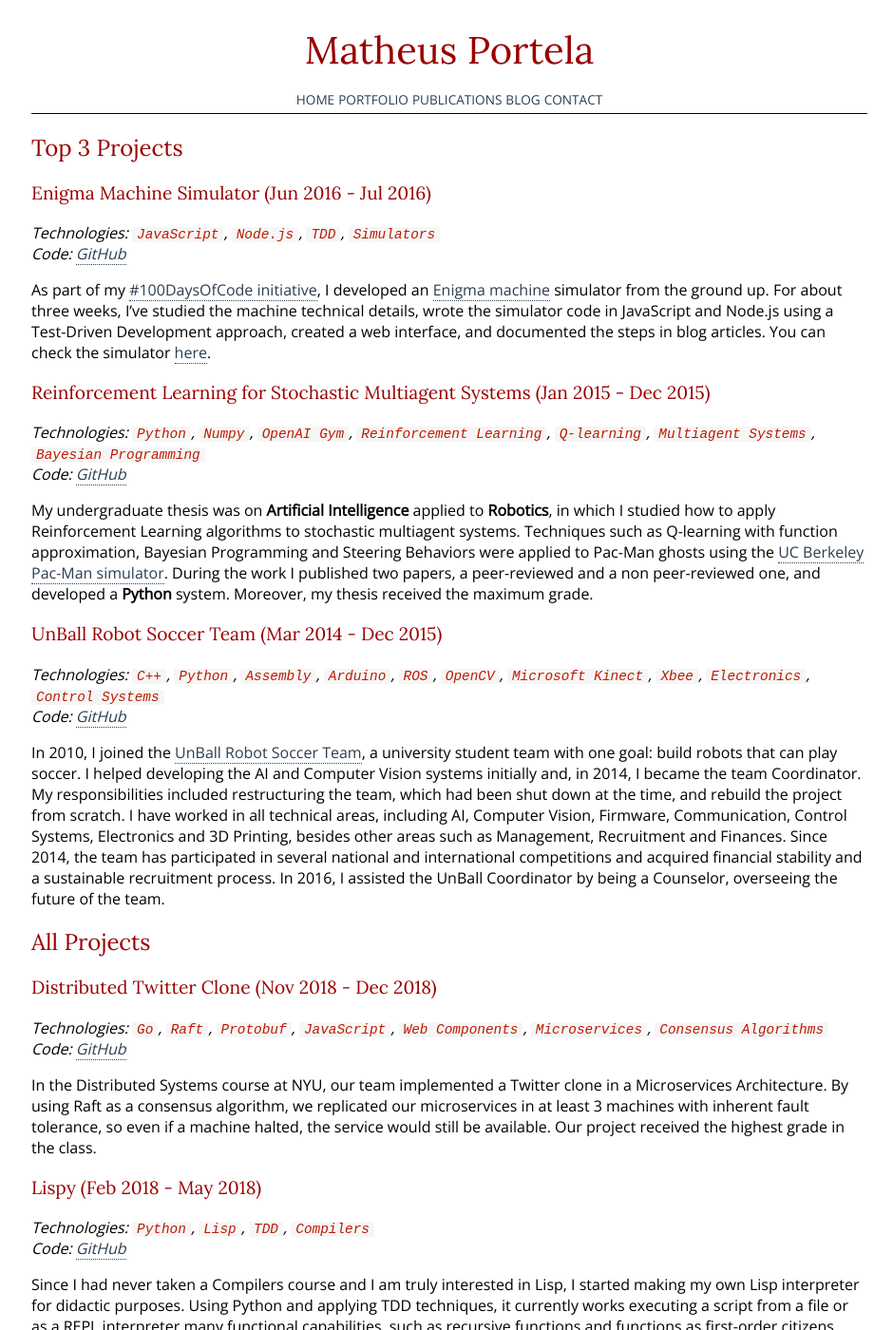
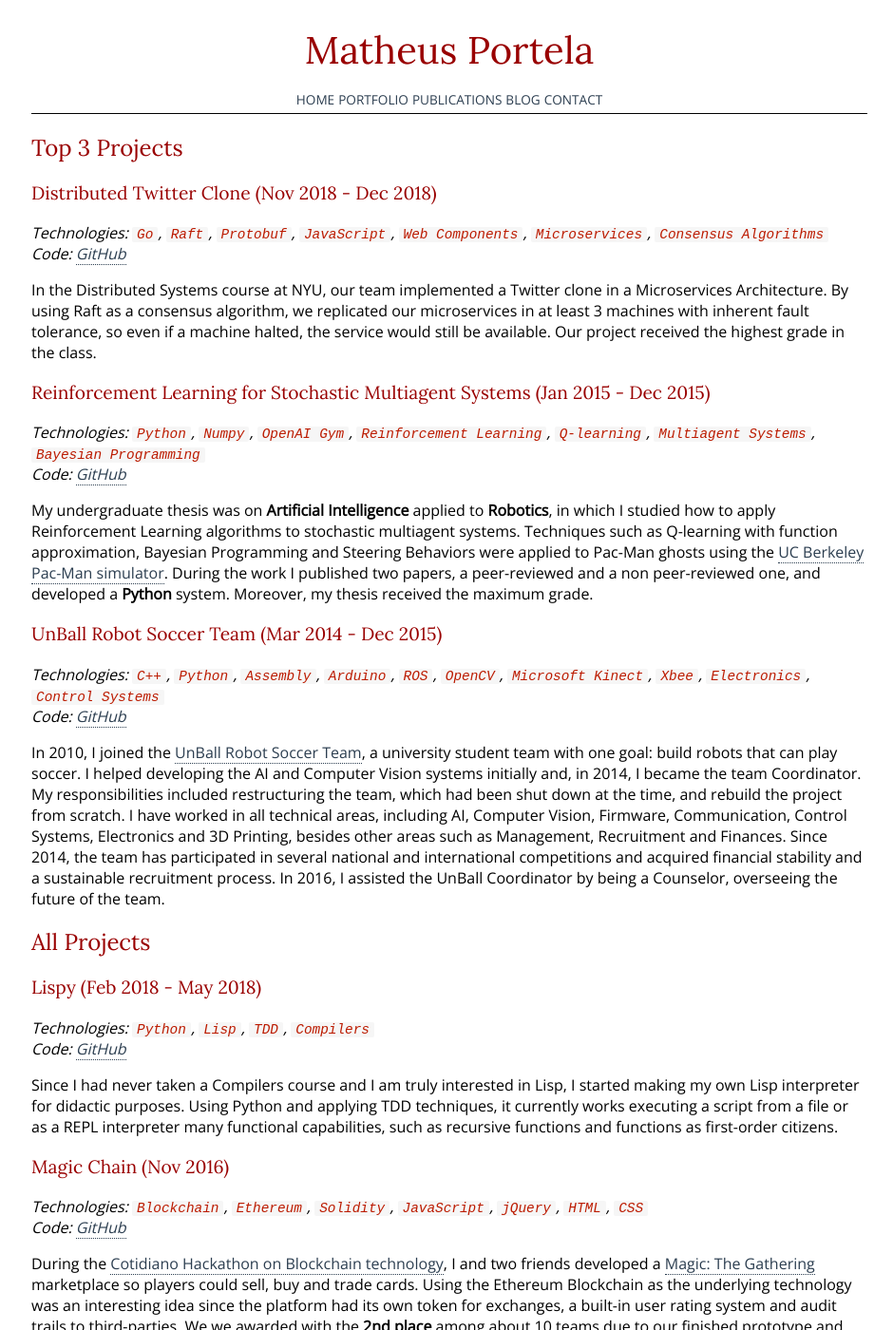
Before and after one commit to matheusportela/matheusportela.github.io, a Jekyll site: the page built from portfolio/index.md, in a window 1280 px wide and 1400 px high. Shown: the whole window at 95% size, without its empty margins (167-1107 px from the left). Built offline with Jekyll 4.4.1, drawn with Linux system fonts in a browser that asks for light colours; some web fonts are replaced; some of the changed text lies outside the part shown.

Commit message:
Update portfolio

```diff
--- a/portfolio/index.md
+++ b/portfolio/index.md
@@ -5,11 +5,11 @@ title: Portfolio
 
 ## Top 3 Projects
 
-### Enigma Machine Simulator (Jun 2016 - Jul 2016)
-_Technologies: `JavaScript`, `Node.js`, `TDD`, `Simulators`_<br>
-_Code: [GitHub](https://github.com/matheusportela/enigma-machine/)_
+### Distributed Twitter Clone (Nov 2018 - Dec 2018)
+_Technologies: `Go`, `Raft`, `Protobuf`, `JavaScript`, `Web Components`, `Microservices`, `Consensus Algorithms`_<br>
+_Code: [GitHub](https://github.com/mds796/CSGY9223-Final)_
 
-As part of my [#100DaysOfCode initiative](/day-1-enigma), I developed an [Enigma machine](https://en.wikipedia.org/wiki/Enigma_machine) simulator from the ground up. For about three weeks, I've studied the machine technical details, wrote the simulator code in JavaScript and Node.js using a Test-Driven Development approach, created a web interface, and documented the steps in blog articles. You can check the simulator [here](/enigma).
+In the Distributed Systems course at NYU, our team implemented a Twitter clone in a Microservices Architecture. By using Raft as a consensus algorithm, we replicated our microservices in at least 3 machines with inherent fault tolerance, so even if a machine halted, the service would still be available. Our project received the highest grade in the class.
 
 ### Reinforcement Learning for Stochastic Multiagent Systems (Jan 2015 - Dec 2015)
 _Technologies: `Python`, `Numpy`, `OpenAI Gym`, `Reinforcement Learning`, `Q-learning`, `Multiagent Systems`, `Bayesian Programming`_<br>
@@ -24,12 +24,6 @@ _Code: [GitHub](https://github.com/unball/ieee-very-small)_
 In 2010, I joined the [UnBall Robot Soccer Team](http://equipeunball.com.br/), a university student team with one goal: build robots that can play soccer. I helped developing the AI and Computer Vision systems initially and, in 2014, I became the team Coordinator. My responsibilities included restructuring the team, which had been shut down at the time, and rebuild the project from scratch. I have worked in all technical areas, including AI, Computer Vision, Firmware, Communication, Control Systems, Electronics and 3D Printing, besides other areas such as Management, Recruitment and Finances. Since 2014, the team has participated in several national and international competitions and acquired financial stability and a sustainable recruitment process. In 2016, I assisted the UnBall Coordinator by being a Counselor, overseeing the future of the team.
 
 ## All Projects
-
-### Distributed Twitter Clone (Nov 2018 - Dec 2018)
-_Technologies: `Go`, `Raft`, `Protobuf`, `JavaScript`, `Web Components`, `Microservices`, `Consensus Algorithms`_<br>
-_Code: [GitHub](https://github.com/mds796/CSGY9223-Final)_
-
-In the Distributed Systems course at NYU, our team implemented a Twitter clone in a Microservices Architecture. By using Raft as a consensus algorithm, we replicated our microservices in at least 3 machines with inherent fault tolerance, so even if a machine halted, the service would still be available. Our project received the highest grade in the class.
 
 ### Lispy (Feb 2018 - May 2018)
 _Technologies: `Python`, `Lisp`, `TDD`, `Compilers`_<br>
```
Also changed, not shown: other parts of portfolio/index.md (+6 -0 lines).
